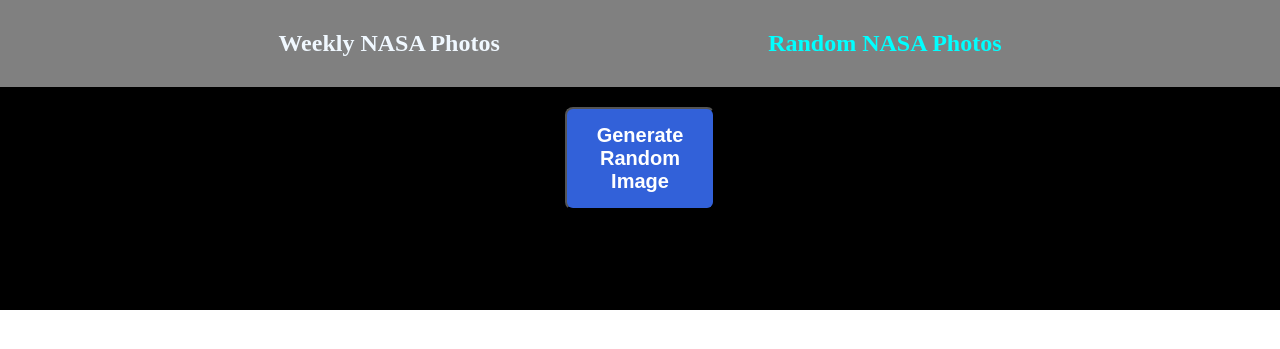
After one commit to marcoaceves/nasa, a Flask app: template flask_app/templates/random.html in a window 1280 px wide. The commit adds this page. Shown: the top 349 px of the page. Run offline with Flask 2, Linux system fonts and the light colour scheme; the template is opened without the code that fills it, so the values that code supplies are empty.

Commit message:
random img generator with nasa api working

```diff
--- a/flask_app/static/css/nasa.css
+++ b/flask_app/static/css/nasa.css
@@ -98,3 +98,35 @@ height: 300px;
 .nolight:hover{
   color: rgb(87, 146, 236);
 }
+
+.random{
+  background-color: black;
+  display: flex;
+  justify-content: center;
+  align-items: center;
+padding: 20px;
+
+
+}
+.random button{
+  background-color: rgb(50, 97, 217);
+  color: white;
+  width: 150px;
+  border-radius: 8px;
+  padding: 15px;
+  font-size: 20px;
+  font-weight: bold;
+
+}
+.random  button:hover{
+  background-color: rgb(74, 125, 255);
+  color: white;
+  width: 150px;
+  border-radius: 8px;
+  padding: 15px;
+  font-size: 20px;
+  font-weight: bold;
+  border-color: rgb(74, 125, 255);
+  box-shadow: rgb(50, 97, 217) 0px 3px 8px;
+
+}
--- /dev/null
+++ b/flask_app/templates/random.html
@@ -0,0 +1,46 @@
+<!DOCTYPE html>
+<html lang="en">
+<head>
+    <meta charset="UTF-8">
+    <meta http-equiv="X-UA-Compatible" content="IE=edge">
+    <meta name="viewport" content="width=device-width, initial-scale=1.0">
+    <title>Document</title>
+    <link rel="stylesheet" href="static/css/nasa.css">
+</head>
+<body>
+    <wrapper>
+    <nav>
+        <a href="/nasa" class="nolight">Weekly NASA Photos</h1>
+        <a href="/random_nasa" class="highlight">Random NASA Photos</a>
+    </nav>
+    <section class="random">
+        <a href="/random_nasa">
+            <button>Generate Random Image</button>
+        </a>
+    </section>
+    <div class="seven">
+        {% if 'youtube' in nasa_data["url"] %}
+            <div class="nasa_container">
+                <iframe src='{{nasa_data["url"]}}' title="YouTube video player" frameborder="0"  class="nasa_img" allow="accelerometer; autoplay; clipboard-write; encrypted-media; gyroscope; picture-in-picture" allowfullscreen></iframe>
+                <p>{{nasa_data["title"]}}</p>
+                <p>{{nasa_data["date"]}}</p>
+                <p>{{nasa_data["explanation"]}}</p>
+                <p>{{nasa_data["copyright"]}}</p>
+            </div>
+        {% endif %}
+        {% if 'image' in nasa_data["url"] %}
+        <div class="nasa_container">
+            <img class="nasa_img" src='{{nasa_data["url"]}}'>
+            <p>{{nasa_data["title"]}}</p>
+            <p>{{nasa_data["date"]}}</p>
+            <p>{{nasa_data["explanation"]}}</p>
+            <p>{{nasa_data["copyright"]}}</p>
+
+        </div>
+
+        {% endif %}
+    </div>
+    </wrapper>
+
+</body>
+</html>
```
Also changed, not shown: flask_app/controllers/nasa.py (+29 -10 lines).
